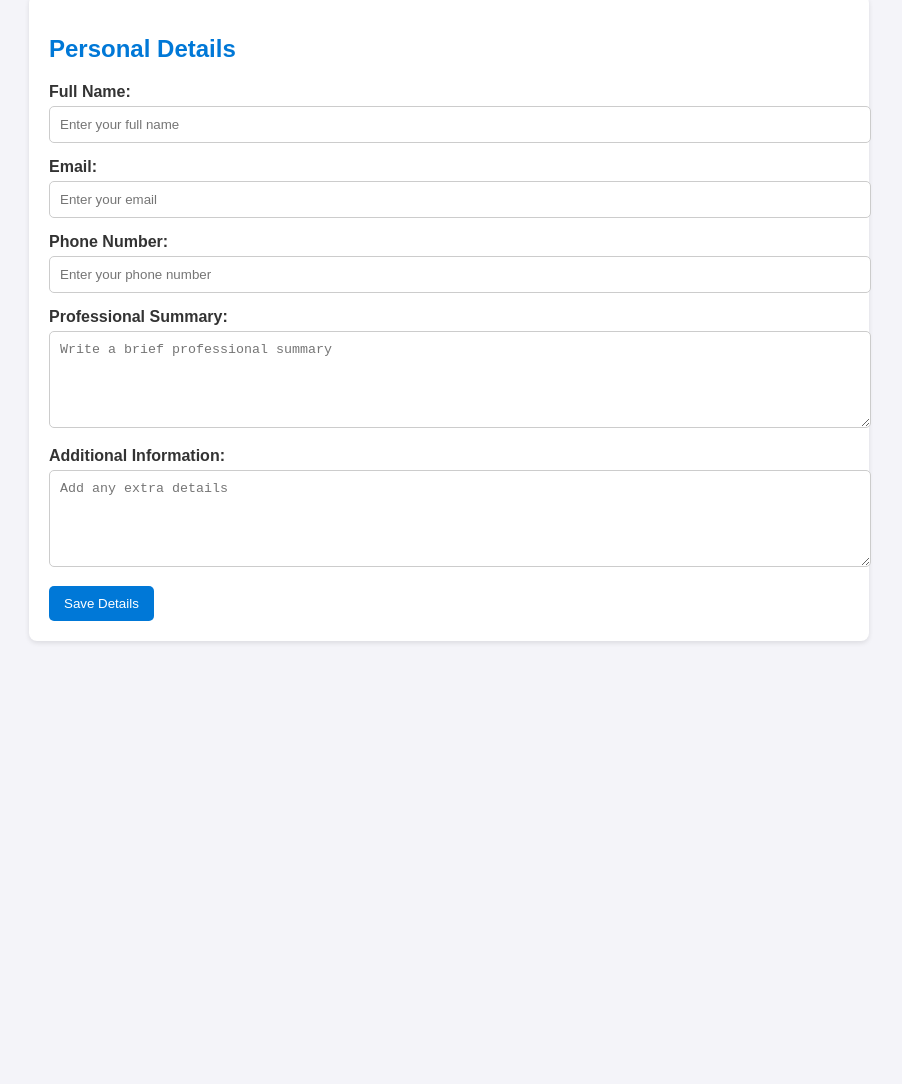
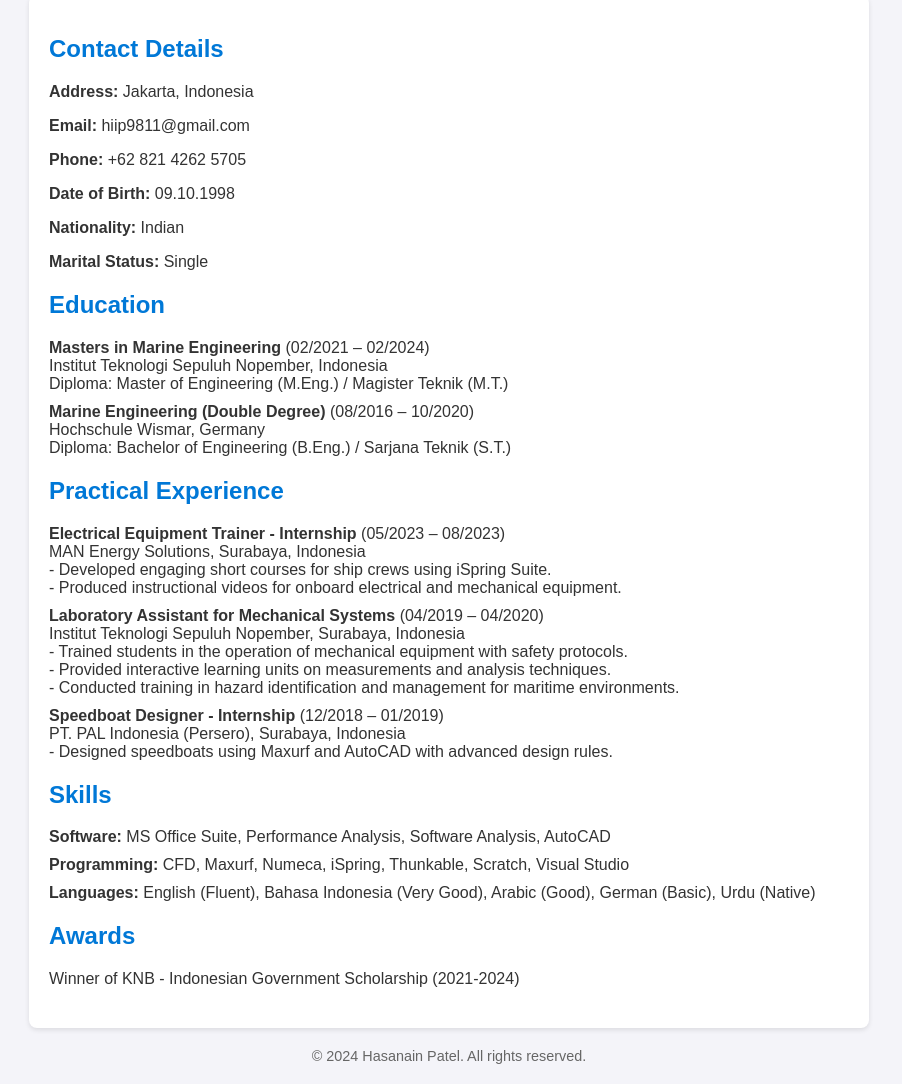
Before and after one commit to hasanainp/meinlebensclauf, a plain HTML site: page index.html in a window 1280 px wide. Shown: the part 179-1263 px from the top of the page, without its empty margins (191-1093 px from the left). Before the commit the page ends 840 px from the top, so only its background shows below. Drawn offline with Linux system fonts and the light colour scheme.

Commit message:
Update index.html

```diff
--- a/index.html
+++ b/index.html
@@ -29,64 +29,94 @@
         h1, h2 {
             color: #0078D7;
         }
-        label {
-            font-weight: bold;
+        section {
+            margin-bottom: 20px;
         }
-        .form-group {
-            margin-bottom: 15px;
+        ul {
+            list-style: none;
+            padding: 0;
         }
-        input, textarea {
-            width: 100%;
-            padding: 10px;
-            margin-top: 5px;
-            border: 1px solid #ccc;
-            border-radius: 5px;
+        ul li {
+            margin-bottom: 10px;
         }
-        button {
-            background: #0078D7;
-            color: white;
-            border: none;
-            padding: 10px 15px;
-            border-radius: 5px;
-            cursor: pointer;
-        }
-        button:hover {
-            background: #005BB5;
+        footer {
+            text-align: center;
+            margin: 20px 0;
+            font-size: 0.9em;
+            color: #666;
         }
     </style>
 </head>
 <body>
     <header>
         <h1>Hasanain Patel</h1>
-        <p>Welcome to my CV website! Edit your details below to keep it up to date.</p>
+        <p>Marine Engineering Professional</p>
     </header>
     <main>
         <section>
-            <h2>Personal Details</h2>
-            <form id="cv-form">
-                <div class="form-group">
-                    <label for="name">Full Name:</label>
-                    <input type="text" id="name" name="name" placeholder="Enter your full name" required>
-                </div>
-                <div class="form-group">
-                    <label for="email">Email:</label>
-                    <input type="email" id="email" name="email" placeholder="Enter your email" required>
-                </div>
-                <div class="form-group">
-                    <label for="phone">Phone Number:</label>
-                    <input type="tel" id="phone" name="phone" placeholder="Enter your phone number" required>
-                </div>
-                <div class="form-group">
-                    <label for="summary">Professional Summary:</label>
-                    <textarea id="summary" name="summary" rows="5" placeholder="Write a brief professional summary"></textarea>
-                </div>
-                <div class="form-group">
-                    <label for="extra">Additional Information:</label>
-                    <textarea id="extra" name="extra" rows="5" placeholder="Add any extra details"></textarea>
-                </div>
-                <button type="submit">Save Details</button>
-            </form>
+            <h2>Contact Details</h2>
+            <p><strong>Address:</strong> Jakarta, Indonesia</p>
+            <p><strong>Email:</strong> hiip9811@gmail.com</p>
+            <p><strong>Phone:</strong> +62 821 4262 5705</p>
+            <p><strong>Date of Birth:</strong> 09.10.1998</p>
+            <p><strong>Nationality:</strong> Indian</p>
+            <p><strong>Marital Status:</strong> Single</p>
+        </section>
+        <section>
+            <h2>Education</h2>
+            <ul>
+                <li>
+                    <strong>Masters in Marine Engineering</strong> (02/2021 – 02/2024)<br>
+                    Institut Teknologi Sepuluh Nopember, Indonesia<br>
+                    Diploma: Master of Engineering (M.Eng.) / Magister Teknik (M.T.)
+                </li>
+                <li>
+                    <strong>Marine Engineering (Double Degree)</strong> (08/2016 – 10/2020)<br>
+                    Hochschule Wismar, Germany<br>
+                    Diploma: Bachelor of Engineering (B.Eng.) / Sarjana Teknik (S.T.)
+                </li>
+            </ul>
+        </section>
+        <section>
+            <h2>Practical Experience</h2>
+            <ul>
+                <li>
+                    <strong>Electrical Equipment Trainer - Internship</strong> (05/2023 – 08/2023)<br>
+                    MAN Energy Solutions, Surabaya, Indonesia<br>
+                    - Developed engaging short courses for ship crews using iSpring Suite.<br>
+                    - Produced instructional videos for onboard electrical and mechanical equipment.
+                </li>
+                <li>
+                    <strong>Laboratory Assistant for Mechanical Systems</strong> (04/2019 – 04/2020)<br>
+                    Institut Teknologi Sepuluh Nopember, Surabaya, Indonesia<br>
+                    - Trained students in the operation of mechanical equipment with safety protocols.<br>
+                    - Provided interactive learning units on measurements and analysis techniques.<br>
+                    - Conducted training in hazard identification and management for maritime environments.
+                </li>
+                <li>
+                    <strong>Speedboat Designer - Internship</strong> (12/2018 – 01/2019)<br>
+                    PT. PAL Indonesia (Persero), Surabaya, Indonesia<br>
+                    - Designed speedboats using Maxurf and AutoCAD with advanced design rules.
+                </li>
+            </ul>
+        </section>
+        <section>
+            <h2>Skills</h2>
+            <ul>
+                <li><strong>Software:</strong> MS Office Suite, Performance Analysis, Software Analysis, AutoCAD</li>
+                <li><strong>Programming:</strong> CFD, Maxurf, Numeca, iSpring, Thunkable, Scratch, Visual Studio</li>
+                <li><strong>Languages:</strong> English (Fluent), Bahasa Indonesia (Very Good), Arabic (Good), German (Basic), Urdu (Native)</li>
+            </ul>
+        </section>
+        <section>
+            <h2>Awards</h2>
+            <ul>
+                <li>Winner of KNB - Indonesian Government Scholarship (2021-2024)</li>
+            </ul>
         </section>
     </main>
+    <footer>
+        <p>&copy; 2024 Hasanain Patel. All rights reserved.</p>
+    </footer>
 </body>
 </html>
```
